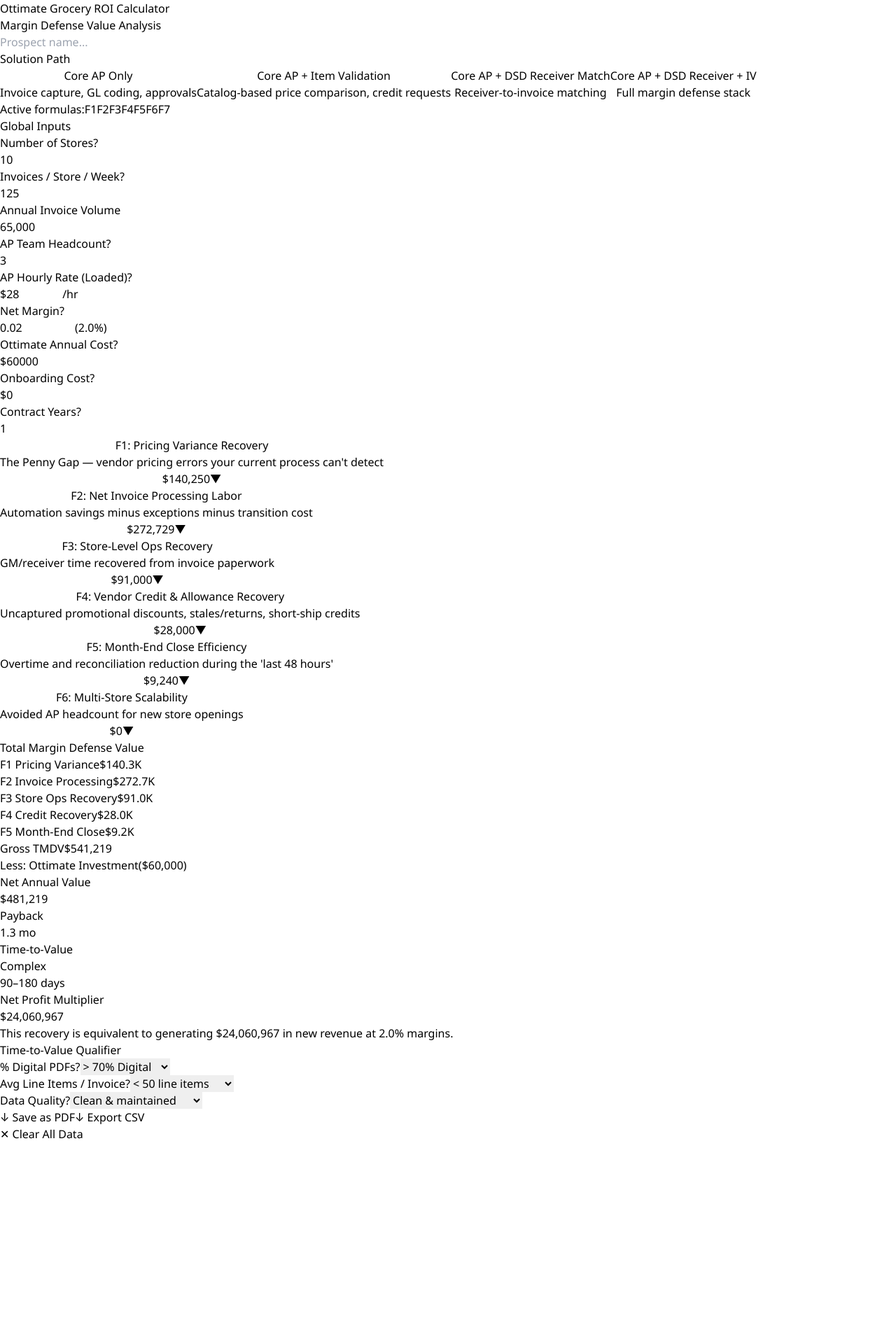
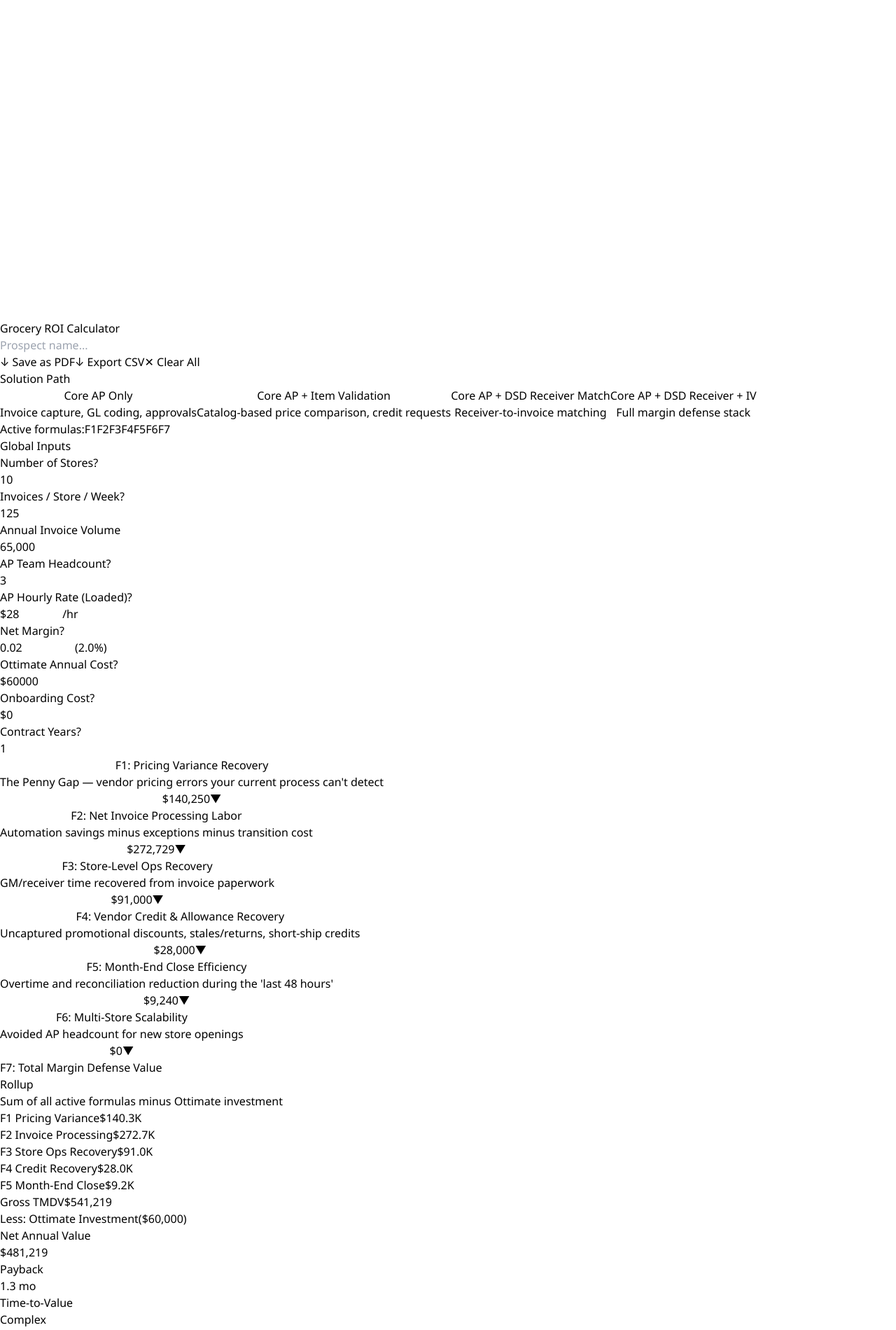
Before and after one commit to JLombardiOttimate/grocery-roi, a React (Vite) app: page / in a window 1280 px wide. Shown: the top 1900 px of the page at 70% size. Before the commit the page ends 1632 px from the top, so only its background shows below. Built offline with nearby package versions, Linux system fonts and the light colour scheme.

Commit message:
Refactor header and export buttons in calculator

```diff
--- a/src/GroceryROICalculator.jsx
+++ b/src/GroceryROICalculator.jsx
@@ -267,11 +267,12 @@
     if (f6Total > 0) formulaRows.push(row("F6: Multi-Store Scalability", fmtFull(f6Total)));
 
     const html = `<!DOCTYPE html><html><head><title>Margin Defense Summary - ${prospectName || 'Prospect'}</title>
-<style>body{font-family:Segoe UI,system-ui,sans-serif;margin:40px;color:#0f172a}h1{font-size:22px;margin:0}h2{font-size:14px;color:#64748b;margin:4px 0 24px 0;font-weight:400}.meta{font-size:12px;color:#64748b;margin-bottom:20px}table{width:100%;border-collapse:collapse;margin-bottom:24px}.section-title{font-size:11px;font-weight:700;color:#64748b;text-transform:uppercase;letter-spacing:1px;padding:12px 0 6px 0;border-bottom:2px solid #0f172a;margin-top:16px}.highlight{background:#f0fdf4;border:2px solid #22c55e;border-radius:8px;padding:16px;margin:20px 0;text-align:center}.highlight .big{font-size:28px;font-weight:800;color:#16a34a}.highlight .label{font-size:11px;color:#64748b;text-transform:uppercase;letter-spacing:1px}.multiplier{background:#eff6ff;border:2px solid #3b82f6;border-radius:8px;padding:16px;margin:20px 0}.multiplier .big{font-size:22px;font-weight:800;color:#2563eb}.multiplier p{font-size:12px;color:#475569;margin:6px 0 0 0}.footer{margin-top:40px;padding-top:16px;border-top:1px solid #e2e8f0;font-size:10px;color:#94a3b8;text-align:center}
-@media print{body{margin:20px}.highlight,.multiplier{break-inside:avoid}}</style></head><body>
-<h1>Ottimate Margin Defense Summary</h1>
-<h2>${pathNames[path]}</h2>
-<div class="meta">Prepared for: <strong>${prospectName || '[Prospect Name]'}</strong> &nbsp;|&nbsp; Date: ${new Date().toLocaleDateString()} &nbsp;|&nbsp; Time-to-Value: ${ttvProfile.label} (${ttvProfile.range})</div>
+<style>body{font-family:Segoe UI,system-ui,sans-serif;margin:40px;color:#0f172a}h1{font-size:22px;margin:0}h2{font-size:14px;color:#64748b;margin:4px 0 24px 0;font-weight:400}.meta{font-size:12px;color:#64748b;margin-bottom:20px}table{width:100%;border-collapse:collapse;margin-bottom:24px}.section-title{font-size:11px;font-weight:700;color:#64748b;text-transform:uppercase;letter-spacing:1px;padding:12px 0 6px 0;border-bottom:2px solid #0f172a;margin-top:16px}.highlight{background:#f0fdf4;border:2px solid #22c55e;border-radius:8px;padding:16px;margin:20px 0;text-align:center}.highlight .big{font-size:28px;font-weight:800;color:#16a34a}.highlight .label{font-size:11px;color:#64748b;text-transform:uppercase;letter-spacing:1px}.multiplier{background:#eff6ff;border:2px solid #3b82f6;border-radius:8px;padding:16px;margin:20px 0}.multiplier .big{font-size:22px;font-weight:800;color:#2563eb}.multiplier p{font-size:12px;color:#475569;margin:6px 0 0 0}.header-bar{background:#0f172a;color:white;margin:-40px -40px 24px -40px;padding:20px 40px;display:flex;align-items:center;justify-content:space-between}.header-bar h1{color:white;font-size:18px}.header-bar .sub{color:#94a3b8;font-size:12px}.footer{margin-top:40px;padding-top:16px;border-top:1px solid #e2e8f0;font-size:10px;color:#94a3b8;text-align:center}
+@media print{body{margin:20px}.highlight,.multiplier{break-inside:avoid}.header-bar{margin:-20px -20px 24px -20px;padding:16px 20px}}</style></head><body>
+<div class="header-bar">
+<div><h1>Ottimate Margin Defense Summary</h1><div class="sub">${pathNames[path]}</div></div>
+<div style="text-align:right"><div style="font-size:11px;color:#94a3b8">Prepared for</div><div style="font-size:14px;font-weight:600">${prospectName || '[Prospect Name]'}</div><div style="font-size:10px;color:#64748b">${new Date().toLocaleDateString()}</div></div>
+</div>
 
 <div class="section-title">Operation Profile</div>
 <table>
@@ -365,14 +366,32 @@
   return (
     <div className="min-h-screen bg-gradient-to-br from-slate-50 to-slate-100" style={{ fontFamily: "'Segoe UI', system-ui, -apple-system, sans-serif" }}>
       {/* Header */}
-      <div className="bg-slate-900 text-white px-6 py-5">
-        <div className="max-w-5xl mx-auto flex items-center justify-between">
-          <div>
-            <h1 className="text-lg font-bold tracking-tight">Ottimate Grocery ROI Calculator</h1>
-            <p className="text-slate-400 text-xs mt-0.5">Margin Defense Value Analysis</p>
+      <div className="bg-slate-900 text-white px-6 py-4">
+        <div className="max-w-5xl mx-auto">
+          <div className="flex items-center justify-between mb-3">
+            <div className="flex items-center gap-4">
+              <svg viewBox="0 0 2800 1000" className="h-8 w-auto" xmlns="http://www.w3.org/2000/svg">
+                <path fill="#fff" fillRule="evenodd" d="M899.5,522.8c0-56.5,46.7-105.7,100.3-105.7s99.9,49.3,99.9,105.7-46.7,105.4-99.9,105.4-100.3-49.3-100.3-105.4ZM1062,522.8c0-42.8-27.3-72.6-62.2-72.6s-62.5,29.9-62.5,72.6,27.3,72.6,62.5,72.6,62.2-30.2,62.2-72.6ZM1141.4,546.9v-94.9h-37.7v-26.3h5c32.3,0,39.5-16.5,39.5-42.4v-25.2h5.4c13.3,0,19.4-.4,24.8-2.9v66.5h75.8v30.2h-75.8v100.3c0,31.3,14.7,43.9,32.7,43.9s27-7.9,34.5-19.8l25.2,18c-10.8,21.6-33.4,33.8-59.7,33.8-42.8,0-69.7-32-69.7-81.3ZM1308.9,546.9v-94.9h-37.7v-26.3h5c32.3,0,39.5-16.5,39.5-42.4v-25.2h5.4c13.3,0,19.1-.4,24.4-2.9v66.5h75.8v30.2h-75.8v100.3c0,31.3,15.1,43.9,32.7,43.9s27-7.9,34.9-19.8l24.8,18c-10.4,21.6-33.1,33.8-59.7,33.8-42.4,0-69.4-32-69.4-81.3ZM1461.6,421.7h12.2c13.6,0,19.4-.4,24.8-2.5v204.3h-37v-201.8ZM1532,421.7h11.9c13.7,0,19.4-.7,24.8-2.9v43.5c10.8-28.1,34.9-45.3,69.7-45.3s54.3,17.6,61.8,48.2c10.8-29.9,36.3-48.2,72.6-48.2s65.1,28.1,65.1,73.4v132.7h-36.7v-127c0-32.4-12.6-45.3-39.2-45.3s-58.6,23.4-58.6,65.1v107.2h-37v-127c0-32.4-12.6-45.3-38.8-45.3s-58.9,23.4-58.9,65.1v107.2h-36.7v-201.4ZM1866.6,573.1c0-45,43.1-54.7,83.7-59.3,31.3-4,42.8-5.4,42.8-29.1s-12.6-36-40.6-36-42.8,9.7-51.4,28.1l-25.5-16.2c12.6-28.1,43.1-43.5,81.2-43.5s73.3,24.5,73.3,74.4v132h-35.9v-34.9c-10.4,25.9-33.4,39.6-65,39.6s-62.5-19.8-62.5-55ZM1993.8,539v-17.6c-6.8,11.9-17.2,14.4-39.2,17.3-25.2,3.2-52.1,6.1-52.1,32.4s10.8,29.1,34.5,29.1,56.8-18.3,56.8-61.1Z"/>
+                <path fill="#fff" fillRule="evenodd" d="M2076.2,546.9v-94.9h-37.7v-26.3h4.7c32.3,0,39.5-16.5,39.5-42.4v-25.2h5.4c13.7,0,19.4-.4,24.8-2.9v66.5h75.8v30.2h-75.8v100.3c0,31.3,14.7,43.9,32.7,43.9s26.9-7.9,34.5-19.8l25.2,18c-10.8,21.6-33.1,33.8-59.7,33.8-42.8,0-69.4-32-69.4-81.3ZM2212,523.5c0-57.2,43.8-106.5,96-106.5s92,46.4,92,112.6h-151.3c1.1,37,25.5,66.9,66.8,66.9s45.3-13.3,55-36l27.3,15.5c-14.4,31.3-42.8,52.1-82.3,52.1-60.4,0-103.5-47.8-103.5-104.7ZM2249.1,503.7h115c-3.6-30.9-25.2-57.5-57.5-57.5s-53.6,26.6-57.5,57.5Z"/>
+                <path fill="#fff" d="M788.3,431.9c-5.1-11.2-13.1-3.8-16.1,4.4-2.3,5.4-5.2,9.8-9.4,14.2-8.1,8.5-23.4,20.7-34.9,36.3-12.3,15.1-21,36.6-33.9,48.6-5.8,5.2-19.1,10.2-17.4-1.1,1.3-9.5,7.1-19.3,13.3-30.9,68.5-110.2-71.7-232-168.8-142.4-19.5,18.6-32,44.4-34.3,70.8-1.8,19.3,1.3,38.8,9.2,56.4,5.6,13.3,26,42.3,19.5,51.9-11.8,5.5-22.9-14.4-30.9-27.3-5.8-9.4-10.4-17.2-17.1-25.7-7.9-11-27-29.6-31.1-32.5-5.8-4.4-11.3-10.6-14.2-17.8-4.2-9.8-3-18.4-5.7-20.2-.7-.6-1.6-.5-2.4,0-8.3,5-12.9,27.6-7.1,39.2,5.5,14.8,17,23.7,28,34.2,8.8,8.1,17,18.4,23.4,28.9,15.6,25.1,29.4,48.1,55.7,47.1,11.2-.2,23.4-4.9,27-16.3,9.8-36.6-27.9-67.5-29.4-103.2-.7-57.3,47.2-102.3,103.8-89.2,43.2,7.7,78.2,55.2,65.5,106-7,29.2-39.3,58.9-24.2,90,10,17,37.3,18,57.8-3.9,6.1-6.5,10.6-13.7,15.3-21,7.2-11,13.5-22.7,22.2-32,12.5-12.2,45.8-36.5,36.9-64l-.2-.6h0Z"/>
+                <path fill="#fff" d="M650.9,456c-3.6,8.4-10.4,1.1-23.4,2.1-2.6.2-23.1,8.4-22.3-12,1.6-38.2,60.9-25.6,45.7,10Z"/>
+              </svg>
+              <div>
+                <p className="text-slate-400 text-xs">Grocery ROI Calculator</p>
+              </div>
+            </div>
+            <input value={prospectName} onChange={e => setProspectName(e.target.value)} placeholder="Prospect name..." className="bg-slate-800 border border-slate-700 rounded px-3 py-1.5 text-xs text-white placeholder-slate-500 w-44 focus:outline-none focus:ring-1 focus:ring-blue-400" />
           </div>
-          <div className="flex items-center gap-2">
-            <input value={prospectName} onChange={e => setProspectName(e.target.value)} placeholder="Prospect name..." className="bg-slate-800 border border-slate-700 rounded px-3 py-1.5 text-xs text-white placeholder-slate-500 w-44 focus:outline-none focus:ring-1 focus:ring-blue-400" />
+          <div className="flex gap-2">
+            <button onClick={handleExport} className="bg-blue-600 hover:bg-blue-700 text-white text-xs font-semibold px-4 py-1.5 rounded transition-colors">
+              ↓ Save as PDF
+            </button>
+            <button onClick={handleCSV} className="bg-slate-700 hover:bg-slate-600 text-slate-200 text-xs font-semibold px-4 py-1.5 rounded transition-colors">
+              ↓ Export CSV
+            </button>
+            <button onClick={handleClear} className="bg-slate-800 hover:bg-red-900/50 text-red-400 hover:text-red-300 text-xs font-semibold px-4 py-1.5 rounded border border-slate-700 hover:border-red-700 transition-colors ml-auto">
+              ✕ Clear All
+            </button>
           </div>
         </div>
       </div>
@@ -494,9 +513,13 @@
           {/* Right: Results Dashboard */}
           <div className="lg:col-span-1">
             <div className="sticky top-4 space-y-4">
-              {/* TMDV Summary */}
+              {/* F7: TMDV Summary */}
               <div className="bg-slate-900 rounded-lg p-5 text-white">
-                <h2 className="text-xs font-bold text-slate-400 uppercase tracking-wider mb-4">Total Margin Defense Value</h2>
+                <div className="flex items-center gap-2 mb-1">
+                  <h2 className="text-xs font-bold text-slate-400 uppercase tracking-wider">F7: Total Margin Defense Value</h2>
+                  <span className="text-[9px] bg-slate-700 text-slate-300 px-1.5 py-0.5 rounded">Rollup</span>
+                </div>
+                <p className="text-[10px] text-slate-500 mb-4">Sum of all active formulas minus Ottimate investment</p>
 
                 <div className="space-y-2 mb-4">
                   {f1Active && <div className="flex justify-between text-xs"><span className="text-slate-400">F1 Pricing Variance</span><span className="text-emerald-400 font-semibold tabular-nums">{fmt(f1Total)}</span></div>}
@@ -550,18 +573,6 @@
                   options={[{ value: "clean", label: "Clean & maintained" }, { value: "moderate", label: "Some cleanup needed" }, { value: "messy", label: "Major cleanup needed" }]} />
               </div>
 
-              {/* Export */}
-              <div className="flex gap-2">
-                <button onClick={handleExport} className="flex-1 bg-blue-600 hover:bg-blue-700 text-white text-xs font-semibold py-2.5 rounded-lg transition-colors">
-                  ↓ Save as PDF
-                </button>
-                <button onClick={handleCSV} className="flex-1 bg-slate-200 hover:bg-slate-300 text-slate-700 text-xs font-semibold py-2.5 rounded-lg transition-colors">
-                  ↓ Export CSV
-                </button>
-              </div>
-              <button onClick={handleClear} className="w-full bg-white hover:bg-red-50 text-red-500 hover:text-red-600 text-xs font-semibold py-2 rounded-lg border border-red-200 hover:border-red-300 transition-colors">
-                ✕ Clear All Data
-              </button>
             </div>
           </div>
         </div>
```
